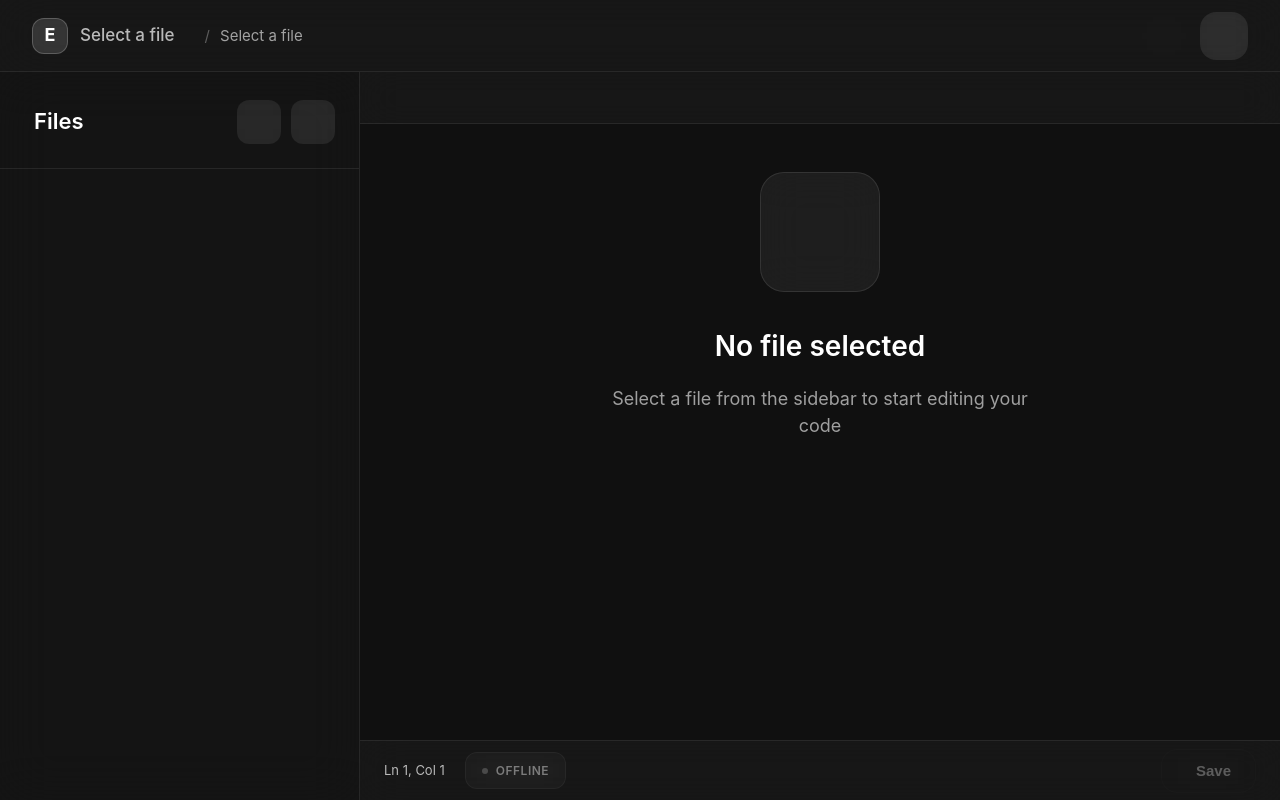
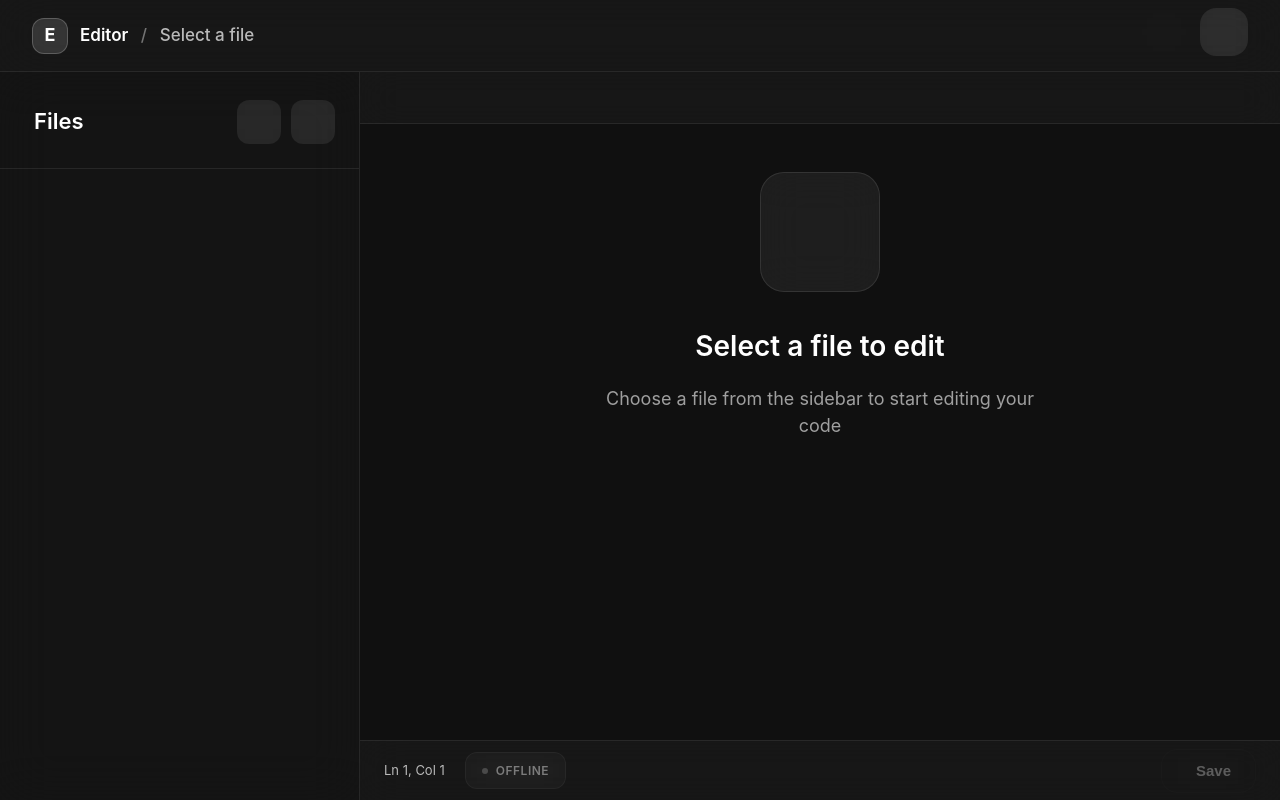
Before and after one commit to MDavidka/Developer, a Flask app: template templates/editor.html in a window 1280 px wide. Run offline with Flask 3, Linux system fonts and the light colour scheme; the template is opened without the code that fills it, so the values that code supplies are empty; some libraries are stand-ins or nearby versions.

Commit message:
Update editor.html

```diff
--- a/templates/editor.html
+++ b/templates/editor.html
@@ -74,7 +74,7 @@
             box-shadow: none !important;
         }
 
-        /* Header - Larger on Mobile */
+        /* Header - Modified Layout */
         .header {
             background: rgba(255, 255, 255, 0.03);
             backdrop-filter: blur(25px);
@@ -83,7 +83,7 @@
             padding: 0 20px;
             height: 68px;
             display: flex;
-            align-items: center;
+            align-items: stretch;
             justify-content: space-between;
             position: fixed;
             top: 0;
@@ -98,6 +98,16 @@
             gap: 16px;
             flex: 1;
             min-width: 0;
+            align-self: center;
+        }
+
+        /* Header buttons positioned at the top edge */
+        .header-right {
+            display: flex;
+            align-items: flex-start;
+            gap: 12px;
+            flex-shrink: 0;
+            padding-top: 8px;
         }
 
         .mobile-menu-btn {
@@ -140,6 +150,7 @@
             border: 1px solid rgba(255, 255, 255, 0.2);
         }
 
+        /* Updated file display - shows "Editor / filename" */
         .current-file {
             color: rgba(255, 255, 255, 0.7);
             font-size: 16px;
@@ -150,11 +161,14 @@
             font-weight: 500;
         }
 
-        .header-right {
-            display: flex;
-            align-items: center;
-            gap: 12px;
-            flex-shrink: 0;
+        .file-path {
+            color: #ffffff;
+            font-weight: 600;
+        }
+
+        .file-separator {
+            color: rgba(255, 255, 255, 0.4);
+            margin: 0 8px;
         }
 
         .header-btn {
@@ -457,7 +471,7 @@
             background: rgba(255, 255, 255, 0.15) !important;
         }
 
-        /* Empty State - Centered and Optimized */
+        /* Empty State - Moved down slightly */
         .mobile-empty-state {
             flex: 1;
             display: flex;
@@ -465,7 +479,7 @@
             align-items: center;
             justify-content: center;
             text-align: center;
-            padding: 48px 32px;
+            padding: 48px 32px 120px;
             min-height: 0;
         }
 
@@ -773,15 +787,7 @@
             }
 
             .breadcrumb {
-                display: flex;
-                align-items: center;
-                gap: 10px;
-                color: rgba(255, 255, 255, 0.6);
-                font-size: 15px;
-            }
-
-            .breadcrumb-separator {
-                color: rgba(255, 255, 255, 0.3);
+                display: none;
             }
 
             .console-actions {
@@ -805,6 +811,10 @@
             .mobile-empty-state p {
                 font-size: 18px;
                 max-width: 440px;
+            }
+
+            .mobile-empty-state {
+                padding: 48px 32px 160px;
             }
         }
 
@@ -1030,13 +1040,12 @@
                 </button>
                 <a href="#" class="logo">
                     <div class="logo-icon">E</div>
-                    <span class="current-file" id="current-file">Select a file</span>
+                    <span class="current-file" id="current-file">
+                        <span class="file-path">Editor</span>
+                        <span class="file-separator">/</span>
+                        <span id="current-file-name">Select a file</span>
+                    </span>
                 </a>
-                <nav class="breadcrumb">
-                    <span>{{ bot.name }}</span>
-                    <span class="breadcrumb-separator">/</span>
-                    <span id="current-file-breadcrumb">Select a file</span>
-                </nav>
             </div>
             <div class="header-right">
                 <button class="header-btn glass-button touch-target" id="save-btn-header" disabled title="Save File">
@@ -1089,8 +1098,8 @@
                         <div class="empty-icon">
                             <i data-lucide="file-text" size="36"></i>
                         </div>
-                        <h3>No file selected</h3>
-                        <p>Select a file from the sidebar to start editing your code</p>
+                        <h3>Select a file to edit</h3>
+                        <p>Choose a file from the sidebar to start editing your code</p>
                     </div>
                 </div>
 
@@ -1182,8 +1191,7 @@
             const consoleToggle = document.getElementById('console-toggle');
             const consoleClose = document.getElementById('console-close');
             const consoleOutput = document.getElementById('console-output');
-            const currentFileSpan = document.getElementById('current-file');
-            const currentFileBreadcrumb = document.getElementById('current-file-breadcrumb');
+            const currentFileName = document.getElementById('current-file-name');
             const saveBtn = document.getElementById('save-btn');
             const saveBtnHeader = document.getElementById('save-btn-header');
             const cursorPosition = document.getElementById('cursor-position');
@@ -1667,10 +1675,8 @@
                     editor.setValue(tabData.content);
                     setTimeout(() => editor.refresh(), 100);
                     const fileName = path.split('/').pop();
-                    currentFileSpan.textContent = fileName;
-                    if (currentFileBreadcrumb) {
-                        currentFileBreadcrumb.textContent = fileName;
-                    }
+                    currentFileName.textContent = fileName;
+
                     saveBtn.disabled = !tabData.modified;
                     saveBtnHeader.disabled = !tabData.modified;
 
@@ -1693,10 +1699,7 @@
                         switchToTab(remainingTabs[0].dataset.path);
                     } else {
                         activeTab = null;
-                        currentFileSpan.textContent = 'Select a file';
-                        if (currentFileBreadcrumb) {
-                            currentFileBreadcrumb.textContent = 'Select a file';
-                        }
+                        currentFileName.textContent = 'Select a file';
                         if (editor) {
                             editorContainer.removeChild(editorContainer.querySelector('.editor-wrapper'));
                             editor = null;
```
